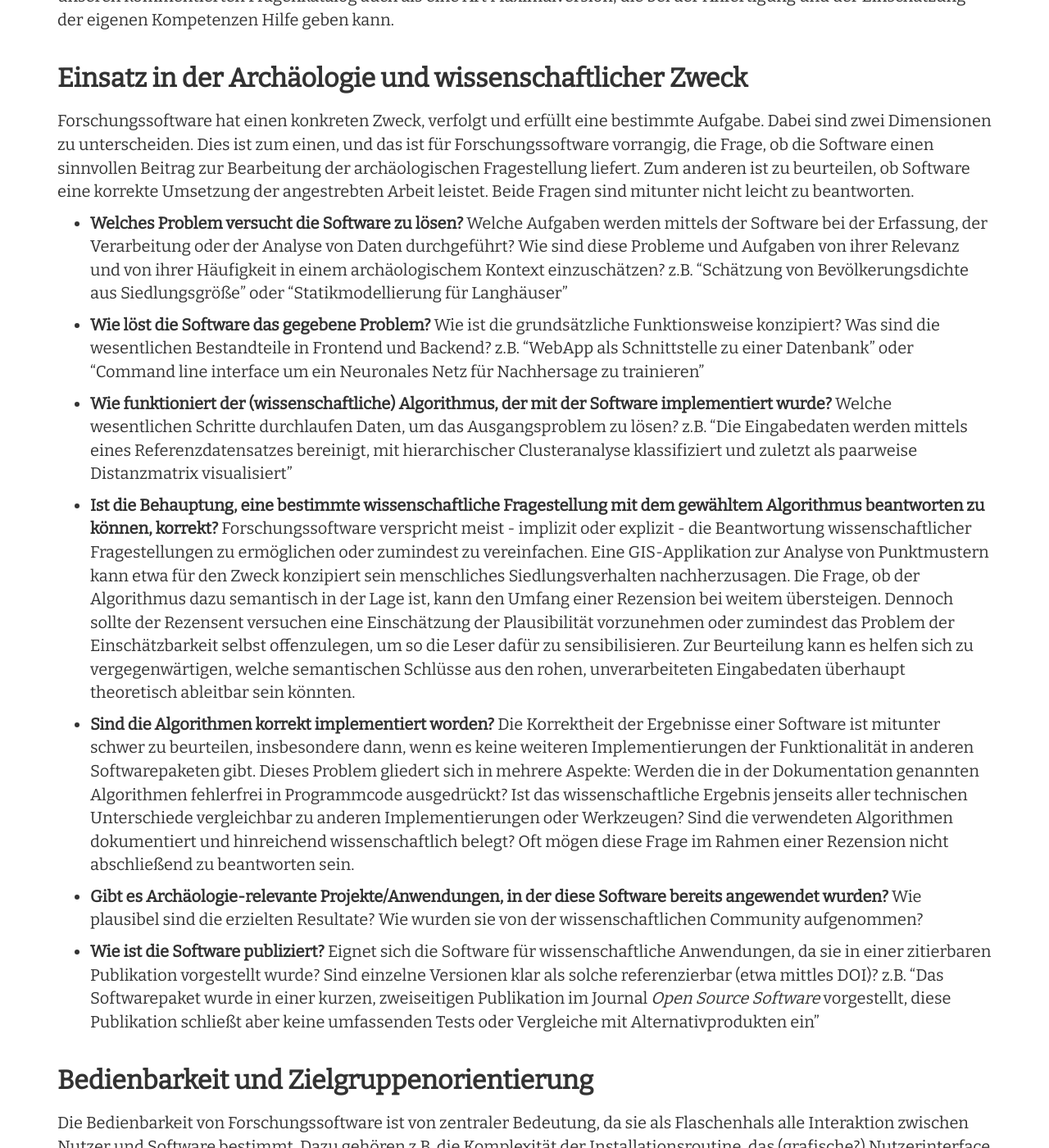
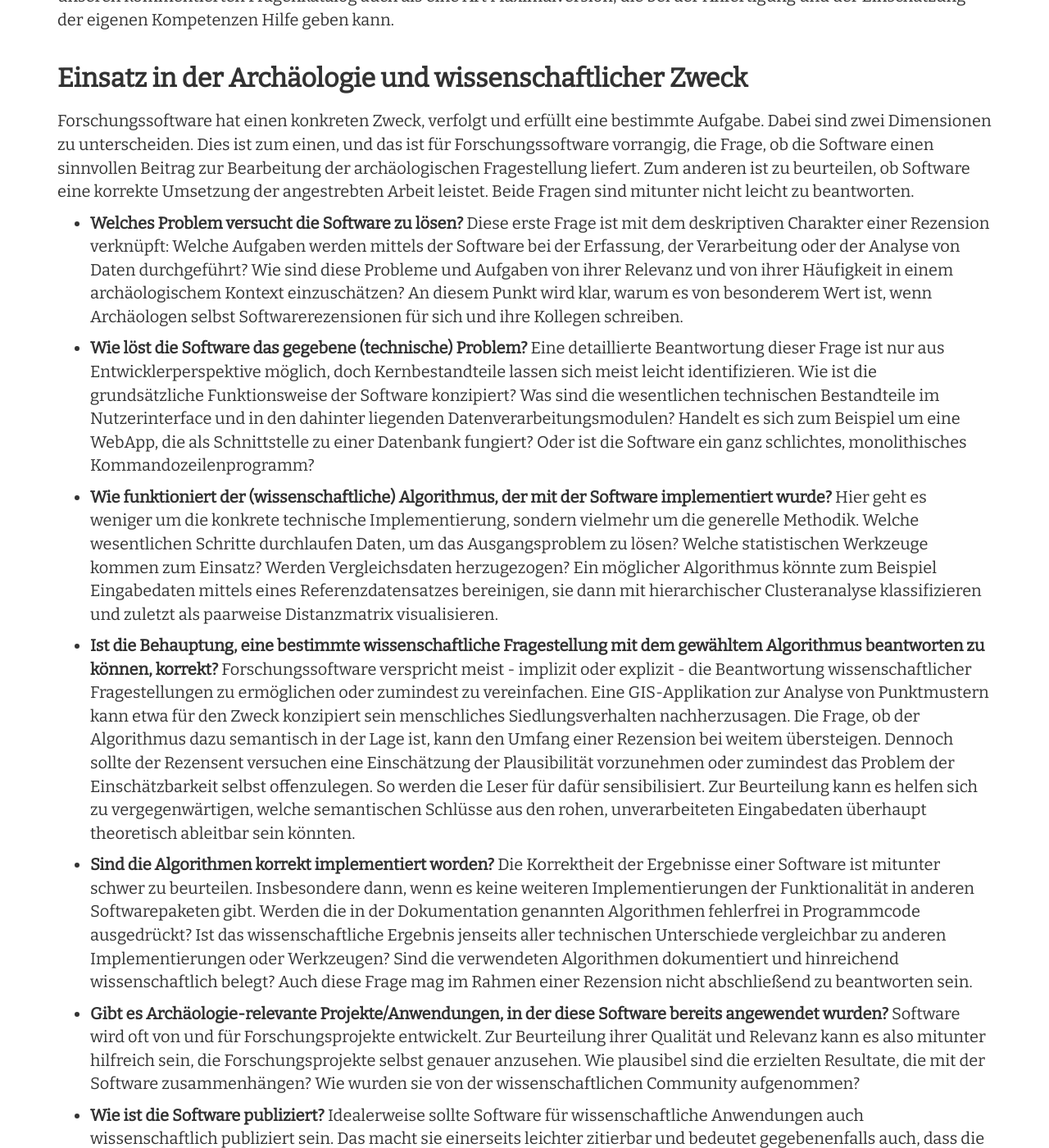
Before and after one commit to Research-Squirrel-Engineers/Impuls_SoftwareRezensionen_DGUF, a Jekyll site: the page built from Draft.md, in a window 1280 px wide and 1400 px high, scrolled down 8195 px. Shown: the whole window at 82% size. Built offline with Jekyll 4.4.1, drawn with Linux system fonts in a browser that asks for light colours; nearby versions of some CDN libraries; some of the changed text lies outside the part shown.

Commit message:
Katalog andicken

```diff
--- a/Draft.md
+++ b/Draft.md
@@ -174,19 +174,19 @@ Wie bei der Besprechung einer wissenschaftlichen Publikation ist die Zusammenset
 
 Forschungssoftware hat einen konkreten Zweck, verfolgt und erfüllt eine bestimmte Aufgabe. Dabei sind zwei Dimensionen zu unterscheiden. Dies ist zum einen, und das ist für Forschungssoftware vorrangig, die Frage, ob die Software einen sinnvollen Beitrag zur Bearbeitung der archäologischen Fragestellung liefert. Zum anderen ist zu beurteilen, ob Software eine korrekte Umsetzung der angestrebten Arbeit leistet. Beide Fragen sind mitunter nicht leicht zu beantworten.
 
-* **Welches Problem versucht die Software zu lösen?** Welche Aufgaben werden mittels der Software bei der Erfassung, der Verarbeitung oder der Analyse von Daten durchgeführt? Wie sind diese Probleme und Aufgaben von ihrer Relevanz und von ihrer Häufigkeit in einem archäologischem Kontext einzuschätzen? z.B. "Schätzung von Bevölkerungsdichte aus Siedlungsgröße" oder "Statikmodellierung für Langhäuser"
+* **Welches Problem versucht die Software zu lösen?** Diese erste Frage ist mit dem deskriptiven Charakter einer Rezension verknüpft: Welche Aufgaben werden mittels der Software bei der Erfassung, der Verarbeitung oder der Analyse von Daten durchgeführt? Wie sind diese Probleme und Aufgaben von ihrer Relevanz und von ihrer Häufigkeit in einem archäologischem Kontext einzuschätzen? An diesem Punkt wird klar, warum es von besonderem Wert ist, wenn Archäologen selbst Softwarerezensionen für sich und ihre Kollegen schreiben.
 
-* **Wie löst die Software das gegebene Problem?** Wie ist die grundsätzliche Funktionsweise konzipiert? Was sind die wesentlichen Bestandteile in Frontend und Backend? z.B. "WebApp als Schnittstelle zu einer Datenbank" oder "Command line interface um ein Neuronales Netz für Nachhersage zu trainieren"
+* **Wie löst die Software das gegebene (technische) Problem?** Eine detaillierte Beantwortung dieser Frage ist nur aus Entwicklerperspektive möglich, doch Kernbestandteile lassen sich meist leicht identifizieren. Wie ist die grundsätzliche Funktionsweise der Software konzipiert? Was sind die wesentlichen technischen Bestandteile im Nutzerinterface und in den dahinter liegenden Datenverarbeitungsmodulen? Handelt es sich zum Beispiel um eine WebApp, die als Schnittstelle zu einer Datenbank fungiert? Oder ist die Software ein ganz schlichtes, monolithisches Kommandozeilenprogramm?
 
-* **Wie funktioniert der (wissenschaftliche) Algorithmus, der mit der Software implementiert wurde?** Welche wesentlichen Schritte durchlaufen Daten, um das Ausgangsproblem zu lösen? z.B. "Die Eingabedaten werden mittels eines Referenzdatensatzes bereinigt, mit hierarchischer Clusteranalyse klassifiziert und zuletzt als paarweise Distanzmatrix visualisiert"
+* **Wie funktioniert der (wissenschaftliche) Algorithmus, der mit der Software implementiert wurde?** Hier geht es weniger um die konkrete technische Implementierung, sondern vielmehr um die generelle Methodik. Welche wesentlichen Schritte durchlaufen Daten, um das Ausgangsproblem zu lösen? Welche statistischen Werkzeuge kommen zum Einsatz? Werden Vergleichsdaten herzugezogen? Ein möglicher Algorithmus könnte zum Beispiel Eingabedaten mittels eines Referenzdatensatzes bereinigen, sie dann mit hierarchischer Clusteranalyse klassifizieren und zuletzt als paarweise Distanzmatrix visualisieren.
 
-* **Ist die Behauptung, eine bestimmte wissenschaftliche Fragestellung mit dem gewähltem Algorithmus beantworten zu können, korrekt?** Forschungssoftware verspricht meist - implizit oder explizit - die Beantwortung wissenschaftlicher Fragestellungen zu ermöglichen oder zumindest zu vereinfachen. Eine GIS-Applikation zur Analyse von Punktmustern kann etwa für den Zweck konzipiert sein menschliches Siedlungsverhalten nachherzusagen. Die Frage, ob der Algorithmus dazu semantisch in der Lage ist, kann den Umfang einer Rezension bei weitem übersteigen. Dennoch sollte der Rezensent versuchen eine Einschätzung der Plausibilität vorzunehmen oder zumindest das Problem der Einschätzbarkeit selbst offenzulegen, um so die Leser dafür zu sensibilisieren. Zur Beurteilung kann es helfen sich zu vergegenwärtigen, welche semantischen Schlüsse aus den rohen, unverarbeiteten Eingabedaten überhaupt theoretisch ableitbar sein könnten.
+* **Ist die Behauptung, eine bestimmte wissenschaftliche Fragestellung mit dem gewähltem Algorithmus beantworten zu können, korrekt?** Forschungssoftware verspricht meist - implizit oder explizit - die Beantwortung wissenschaftlicher Fragestellungen zu ermöglichen oder zumindest zu vereinfachen. Eine GIS-Applikation zur Analyse von Punktmustern kann etwa für den Zweck konzipiert sein menschliches Siedlungsverhalten nachherzusagen. Die Frage, ob der Algorithmus dazu semantisch in der Lage ist, kann den Umfang einer Rezension bei weitem übersteigen. Dennoch sollte der Rezensent versuchen eine Einschätzung der Plausibilität vorzunehmen oder zumindest das Problem der Einschätzbarkeit selbst offenzulegen. So werden die Leser für dafür sensibilisiert. Zur Beurteilung kann es helfen sich zu vergegenwärtigen, welche semantischen Schlüsse aus den rohen, unverarbeiteten Eingabedaten überhaupt theoretisch ableitbar sein könnten.
 
-* **Sind die Algorithmen korrekt implementiert worden?** Die Korrektheit der Ergebnisse einer Software ist mitunter schwer zu beurteilen, insbesondere dann, wenn es keine weiteren Implementierungen der Funktionalität in anderen Softwarepaketen gibt. Dieses Problem gliedert sich in mehrere Aspekte: Werden die in der Dokumentation genannten Algorithmen fehlerfrei in Programmcode ausgedrückt? Ist das wissenschaftliche Ergebnis jenseits aller technischen Unterschiede vergleichbar zu anderen Implementierungen oder Werkzeugen? Sind die verwendeten Algorithmen dokumentiert und hinreichend wissenschaftlich belegt? Oft mögen diese Frage im Rahmen einer Rezension nicht abschließend zu beantworten sein.
+* **Sind die Algorithmen korrekt implementiert worden?** Die Korrektheit der Ergebnisse einer Software ist mitunter schwer zu beurteilen. Insbesondere dann, wenn es keine weiteren Implementierungen der Funktionalität in anderen Softwarepaketen gibt. Werden die in der Dokumentation genannten Algorithmen fehlerfrei in Programmcode ausgedrückt? Ist das wissenschaftliche Ergebnis jenseits aller technischen Unterschiede vergleichbar zu anderen Implementierungen oder Werkzeugen? Sind die verwendeten Algorithmen dokumentiert und hinreichend wissenschaftlich belegt? Auch diese Frage mag im Rahmen einer Rezension nicht abschließend zu beantworten sein.
 
-* **Gibt es Archäologie-relevante Projekte/Anwendungen, in der diese Software bereits angewendet wurden?** Wie plausibel sind die erzielten Resultate? Wie wurden sie von der wissenschaftlichen Community aufgenommen?
+* **Gibt es Archäologie-relevante Projekte/Anwendungen, in der diese Software bereits angewendet wurden?** Software wird oft von und für Forschungsprojekte entwickelt. Zur Beurteilung ihrer Qualität und Relevanz kann es also mitunter hilfreich sein, die Forschungsprojekte selbst genauer anzusehen. Wie plausibel sind die erzielten Resultate, die mit der Software zusammenhängen? Wie wurden sie von der wissenschaftlichen Community aufgenommen?
 
-* **Wie ist die Software publiziert?** Eignet sich die Software für wissenschaftliche Anwendungen, da sie in einer zitierbaren Publikation vorgestellt wurde? Sind einzelne Versionen klar als solche referenzierbar (etwa mittles DOI)? z.B. "Das Softwarepaket wurde in einer kurzen, zweiseitigen Publikation im Journal *Open Source Software* vorgestellt, diese Publikation schließt aber keine umfassenden Tests oder Vergleiche mit Alternativprodukten ein"
+* **Wie ist die Software publiziert?** Idealerweise sollte Software für wissenschaftliche Anwendungen auch wissenschaftlich publiziert sein. Das macht sie einerseits leichter zitierbar und bedeutet gegebenenfalls auch, dass die Software einen Peer Review Prozess durchlaufen hat. Gibt es ein Benchmarking-Paper, dass das Werkzeug explizit vorstellt und mit alternativen Produkten vergleicht? Sind einzelne Versionen der Software klar als solche referenzierbar (etwa mittles DOI)? Hat das Journal in dem veröffentlicht wurde, einen expliziten Software-Peer-Review Mechanismus?
 
 ### Bedienbarkeit und Zielgruppenorientierung
 
```
